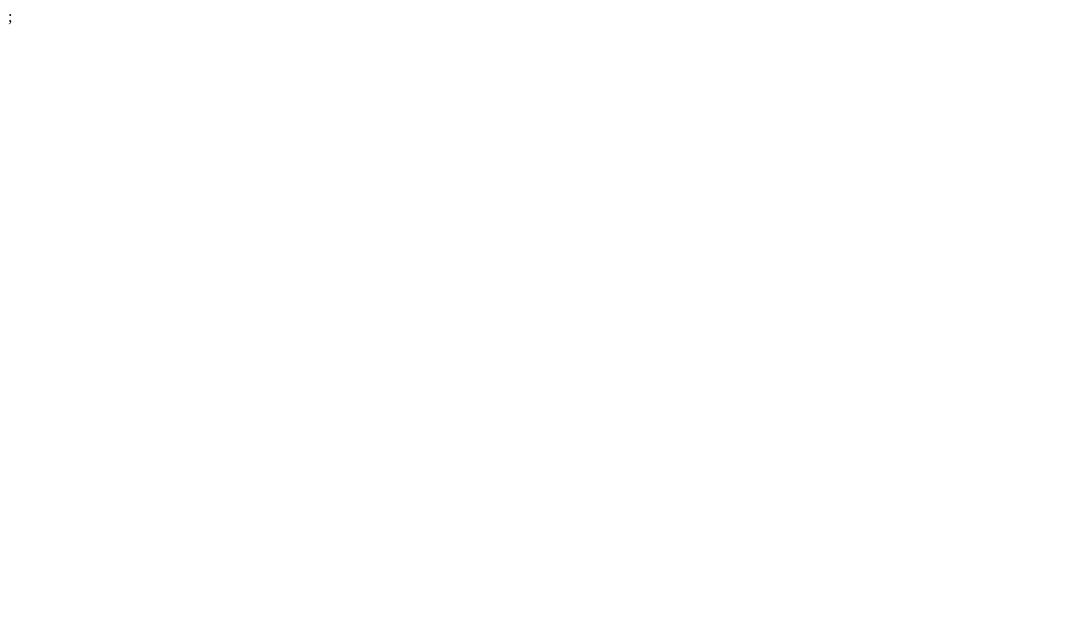
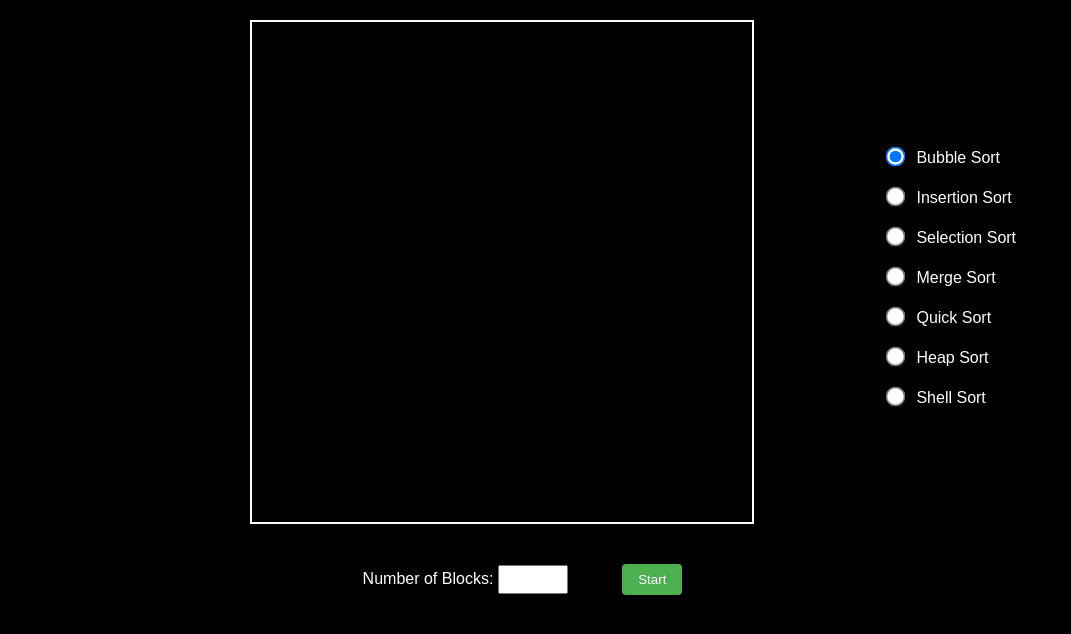
Before and after one commit to lokeshagg13/Tetris, a plain HTML site: page index.html in a window 1280 px wide. Shown: the whole page, without its empty margins (0-1071 px from the left). Drawn offline with nearby package versions, Linux system fonts and the light colour scheme.

Commit message:
Base html and css

```diff
--- a/index.html
+++ b/index.html
@@ -1,22 +1,85 @@
-;<!DOCTYPE html>
-<!--[if lt IE 7]>      <html class="no-js lt-ie9 lt-ie8 lt-ie7"> <![endif]-->
-<!--[if IE 7]>         <html class="no-js lt-ie9 lt-ie8"> <![endif]-->
-<!--[if IE 8]>         <html class="no-js lt-ie9"> <![endif]-->
-<!--[if gt IE 8]>      <html class="no-js"> <!--<![endif]-->
-<html>
-    <head>
-        <meta charset="utf-8">
-        <meta http-equiv="X-UA-Compatible" content="IE=edge">
-        <title></title>
-        <meta name="description" content="">
-        <meta name="viewport" content="width=device-width, initial-scale=1">
-        <link rel="stylesheet" href="">
-    </head>
-    <body>
-        <!--[if lt IE 7]>
-            <p class="browsehappy">You are using an <strong>outdated</strong> browser. Please <a href="#">upgrade your browser</a> to improve your experience.</p>
-        <![endif]-->
+<!DOCTYPE html>
+<html lang="en">
+  <head>
+    <meta charset="utf-8" />
+    <meta http-equiv="X-UA-Compatible" content="IE=edge" />
+    <title>Sort Viz</title>
+    <meta name="description" content="" />
+    <meta name="viewport" content="width=device-width, initial-scale=1" />
+    <script
+      src="https://cdnjs.cloudflare.com/ajax/libs/lodash.js/4.17.21/lodash.min.js"
+      integrity="sha512-WFN04846sdKMIP5LKNphMaWzU7YpMyCU245etK3g/2ARYbPK9Ub18eG+ljU96qKRCWh+quCY7yefSmlkQw1ANQ=="
+      crossorigin="anonymous"
+      referrerpolicy="no-referrer"
+    ></script>
+    <link rel="stylesheet" href="style.css" />
+  </head>
+  <body style="margin: 0px; background-color: black">
+    <div style="display: flex">
+      <canvas id="canvas" width="500" height="500"></canvas>
 
-        <script src="" async defer></script>
-    </body>
+      <div class="controls-container">
+        <div class="radio-group">
+          <form id="sortingForm">
+            <div class="radio-btn">
+              <input
+                type="radio"
+                name="sortingAlgorithm"
+                value="bubble"
+                checked
+              />
+              Bubble Sort
+            </div>
+            <div class="radio-btn">
+              <input type="radio" name="sortingAlgorithm" value="insertion" />
+              Insertion Sort
+            </div>
+            <div class="radio-btn">
+              <input type="radio" name="sortingAlgorithm" value="selection" />
+              Selection Sort
+            </div>
+            <div class="radio-btn">
+              <input type="radio" name="sortingAlgorithm" value="merge" />
+              Merge Sort
+            </div>
+            <div class="radio-btn">
+              <input type="radio" name="sortingAlgorithm" value="quick" />
+              Quick Sort
+            </div>
+            <div class="radio-btn">
+              <input type="radio" name="sortingAlgorithm" value="heap" />
+              Heap Sort
+            </div>
+            <div class="radio-btn">
+              <input type="radio" name="sortingAlgorithm" value="shell" />
+              Shell Sort
+            </div>
+          </form>
+        </div>
+      </div>
+    </div>
+
+    <form id="main" onsubmit="sort(event)">
+      <div class="input-num">
+        <label for="numOfBlocks">Number of Blocks:</label>
+        <input
+          type="number"
+          id="numOfBlocks"
+          name="numOfBlocks"
+          placeholder=""
+          oninput="createBlocks()"
+          min="1"
+          max="100"
+          required
+        />
+
+        <input type="submit" value="Start" />
+      </div>
+    </form>
+
+    <script src="game.js"></script>
+    <script src="block.js"></script>
+    <script src="blockset.js"></script>
+    <script src="sort.js"></script>
+  </body>
 </html>
--- /dev/null
+++ b/style.css
@@ -0,0 +1,65 @@
+body {
+  margin: 0;
+  background-color: black;
+  font-family: "Arial", sans-serif;
+}
+
+canvas {
+  display: block;
+  margin: 20px 110px 20px 250px;
+  border: 2px solid white;
+}
+
+.controls-container {
+  display: flex;
+  align-items: center;
+  margin-top: 10px;
+  color: #fff; /* Change the color as needed */
+}
+
+form#main {
+  text-align: center;
+  margin-top: 20px;
+}
+
+div.input-num {
+  color: white;
+  margin-right: 10px;
+  margin-left: -225px;
+}
+
+.radio-group {
+  display: flex;
+  flex-direction: column;
+  margin: 50px 20px;
+}
+
+.radio-btn {
+  margin-top: 20px;
+  margin-bottom: 20px;
+}
+
+input[type="number"] {
+  padding: 5px;
+}
+
+input[type="radio"] {
+  transform: scale(1.5);
+  margin-right: 10px;
+}
+
+input[type="submit"] {
+  padding: 8px 16px;
+  background-color: #4caf50; /* Green */
+  color: white;
+  border: none;
+  border-radius: 4px;
+  cursor: pointer;
+  margin-left: 50px;
+}
+
+input[type="submit"]:hover {
+  background-color: #45a049; /* Darker green on hover */
+}
+
+/* Add more styles as needed */
```
